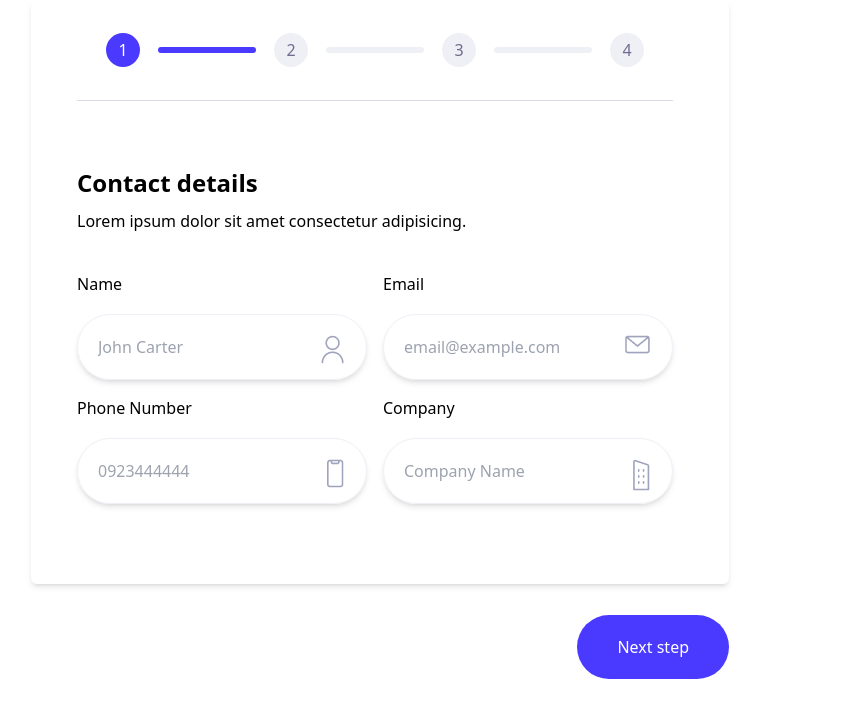
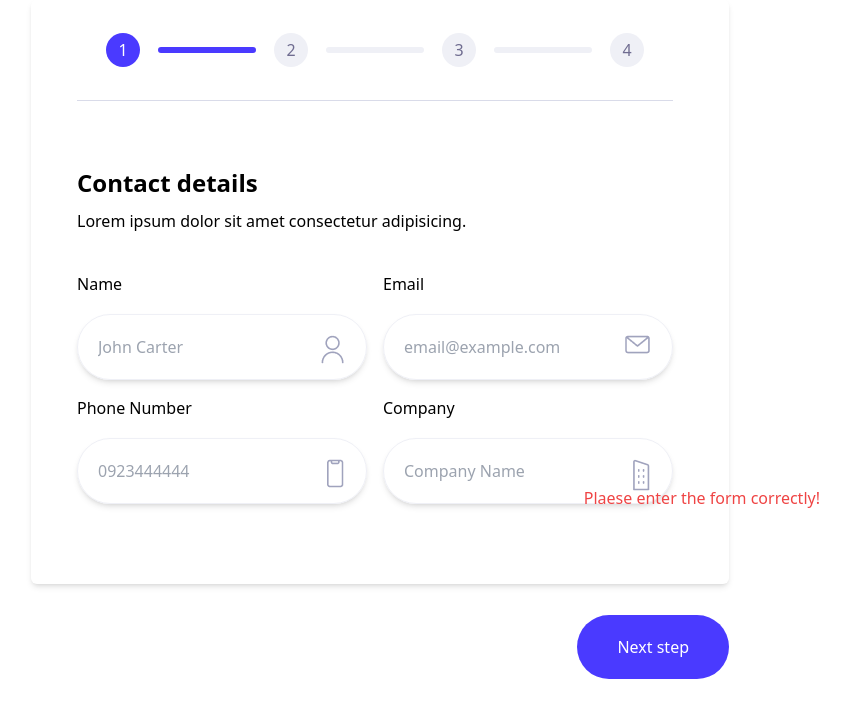
Before and after one commit to JiunJieLin/React-Login, a React (Vite) app: page / in a window 1280 px wide. Both pictures are taken after a click on the button "Next step". Shown: the top 718 px of the page, without its empty margins (260-1110 px from the left). Built offline with nearby package versions, Linux system fonts and the light colour scheme.

Commit message:
error message display

```diff
--- a/src/App.jsx
+++ b/src/App.jsx
@@ -20,6 +20,8 @@ const App = () => {
   const [prevSelectedCard, setPrevSelectedCard] = useState("");
   const [step3Contact, setStep3Contact] = useState("");
   const [prevSelectedBudget, setPrevSelectedBudget] = useState("");
+  const [formError, setFormError] = useState(false);
+
   const isFormValid = () => {
     const { name, email, phone, company } = step1Contact;
     const isValidName =
@@ -28,21 +30,30 @@ const App = () => {
     const isValidEmail = email.includes("@");
     const isValidPhone = phone.length === 10 && phone.startsWith("09");
     const isValidCompany = company.trim() !== "";
+
     return isValidName && isValidEmail && isValidPhone && isValidCompany;
   };
 
   const handleNextStep = () => {
     if (currentActive === 1 && !isFormValid()) {
       console.log("Form validation failed");
+      setFormError(true);
       return;
     } else if (currentActive === 1 && isFormValid()) {
       setCurrentActive((prev) => prev + 1);
+      setFormError(false);
+    } else if (currentActive === 2 && !selectCardState) {
+      setFormError(true);
     } else if (currentActive === 2 && selectCardState) {
       setCurrentActive((prev) => prev + 1);
       setSelectCardState(false);
+      setFormError(false);
+    } else if (currentActive === 3 && !selectBudgetState) {
+      setFormError(true);
     } else if (currentActive === 3 && selectBudgetState) {
       setCurrentActive((prev) => prev + 1);
       setSelectBudgetState(false);
+      setFormError(false);
     }
   };
 
@@ -50,6 +61,7 @@ const App = () => {
     setCurrentActive((prev) => prev - 1);
     setPrevSelectedCard(step2Contact);
     setPrevSelectedBudget(step3Contact);
+    setFormError(false);
   };
 
   const updateStep1Contact = (type, value) => {
@@ -58,7 +70,7 @@ const App = () => {
   return (
     <div className="flex w-full items-center justify-center">
       <div className="b-[1px] m-auto flex flex-col items-center justify-between gap-[31px]">
-        <div className="rounded-md pb-[80px]  pl-[46px] pr-[56px] shadow-md">
+        <div className="relative rounded-md  pb-[80px] pl-[46px] pr-[56px] shadow-md">
           <ProgressBar currentStep={currentActive} />
           <div className="h-[1px] w-[596px] bg-[#D9DBE9]"></div>
           {currentActive === 1 && (
@@ -95,6 +107,11 @@ const App = () => {
           onPrev={handlePrevStep}
         />
       </div>
+      {formError && (
+        <span className="text-md absolute bottom-[290px] right-[200px] text-red-500 ">
+          Plaese enter the form correctly!
+        </span>
+      )}
     </div>
   );
 };
--- a/src/components/Budget.jsx
+++ b/src/components/Budget.jsx
@@ -23,8 +23,9 @@ const Budget = ({
     setSelectBudgetState(true);
   };
   useEffect(() => {
-    console.log(selectBudget);
-    setSelectBudgetState(true);
+    if (selectBudget !== "") {
+      setSelectBudgetState(true);
+    }
   }, [selectBudget]);
   return (
     <div className=" mt-[64px]">
--- a/src/components/ContactDetails.jsx
+++ b/src/components/ContactDetails.jsx
@@ -3,8 +3,12 @@ import headIcon from "../public/pictures/head.png";
 import companyIcon from "../public/pictures/company.png";
 import mailIcon from "../public/pictures/mail.png";
 import InputField from "./InputField";
-
+import { useState } from "react";
 const ContactDetails = ({ contactData, updateStep1Contact }) => {
+  const [isNameValid, setIsNameValid] = useState(true);
+  const [isEmailValid, setIsEmailValid] = useState(true);
+  const [isPhoneValid, setIsPhoneValid] = useState(true);
+  const [isCompanyValid, setIsCompanyValid] = useState(true);
   const inputFields = [
     {
       id: "name",
@@ -38,7 +42,23 @@ const ContactDetails = ({ contactData, updateStep1Contact }) => {
   const handleInputChange = (type, value) => {
     console.log(type, value);
     updateStep1Contact(type, value);
+    if (type === "name") {
+      const nameValid =
+        value.split(" ").length === 2 &&
+        value.split(" ").every((part) => part[0] === part[0].toUpperCase());
+      setIsNameValid(nameValid);
+    } else if (type === "email") {
+      const emailValid = value.includes("@");
+      setIsEmailValid(emailValid);
+    } else if (type === "phone") {
+      const phoneValid = value.length === 10 && value.startsWith("09");
+      setIsPhoneValid(phoneValid);
+    } else if (type === "company") {
+      const companyValid = value.trim() !== "";
+      setIsCompanyValid(companyValid);
+    }
   };
+
   return (
     <div className=" mt-[64px]">
       <h1 className="mb-[7.5px] text-[24px] font-bold ">Contact details</h1>
@@ -47,8 +67,8 @@ const ContactDetails = ({ contactData, updateStep1Contact }) => {
       </p>
       <div className="grid w-full grid-cols-2 gap-4">
         {inputFields.map((field) => (
+          <div key={field.id} className="relative">
             <InputField
-            key={field.id}
               id={field.id}
               labelText={field.labelText}
               value={field.value}
@@ -56,6 +76,27 @@ const ContactDetails = ({ contactData, updateStep1Contact }) => {
               placeholder={field.placeholder}
               icon={field.icon}
             />
+            {field.id === "name" && !isNameValid && (
+              <span className="absolute right-0 top-full text-sm text-red-500">
+                Enter a valid name.
+              </span>
+            )}
+            {field.id === "email" && !isEmailValid && (
+              <span className="absolute right-0 top-full text-sm text-red-500">
+                Incorrect email.
+              </span>
+            )}
+            {field.id === "phone" && !isPhoneValid && (
+              <span className="absolute right-0 top-full text-sm text-red-500">
+                Incorrect phone.
+              </span>
+            )}
+            {field.id === "company" && !isCompanyValid && (
+              <span className="absolute right-0 top-full text-sm text-red-500">
+                Cannot be empty.
+              </span>
+            )}
+          </div>
         ))}
       </div>
     </div>
--- a/src/components/OurServices.jsx
+++ b/src/components/OurServices.jsx
@@ -36,9 +36,11 @@ const OurService = ({
     setSelectCardState(true);
   };
   useEffect(() => {
-    console.log(selectCard);
-    setSelectCardState(true);
+    if (selectCard !== "") {
+      setSelectCardState(true);
+    }
   }, [selectCard]);
+
   return (
     <div className=" mt-[64px]">
       <h1 className="mb-[7.5px] text-[24px] font-bold ">Our services</h1>
@@ -67,10 +69,3 @@ const OurService = ({
 };
 
 export default OurService;
-// useEffect(() => {
-//   console.log(selectCardState);
-// }, [selectCardState]);
-
-// useEffect(() => {
-//   console.log(selectCard);
-// }, [selectCard]);
```
Lines whose indentation alone changed are shown as unchanged.
